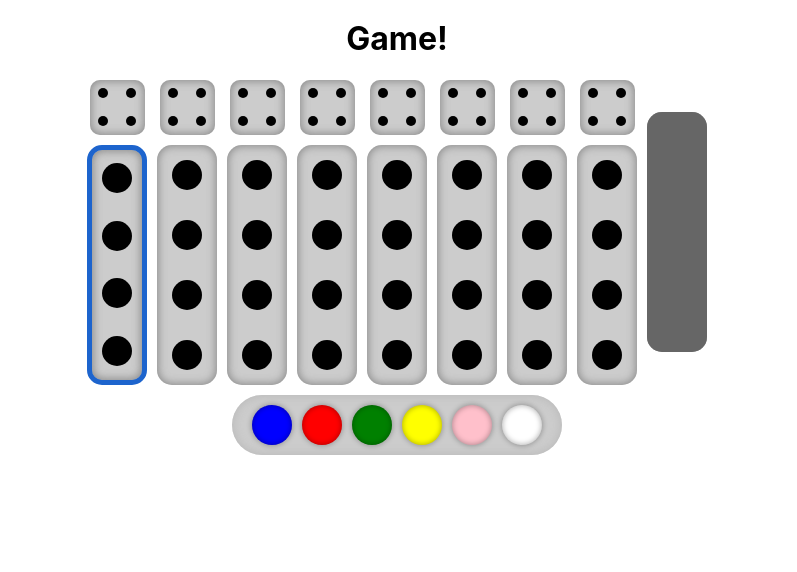
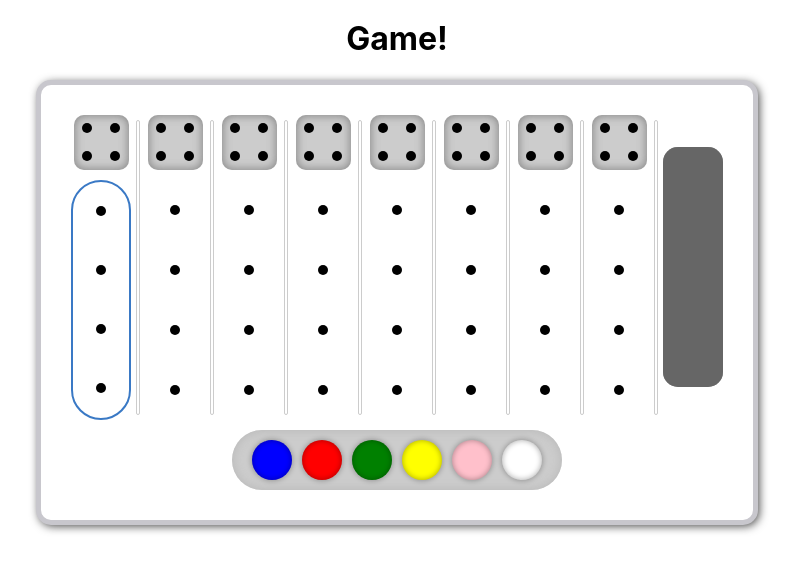
Before and after one commit to franfaccin/mastermind, a React (Create React App) app: page / in a window 1280 px wide. Shown: the top 572 px of the page, without its empty margins (243-1040 px from the left). Built offline with nearby package versions, Linux system fonts and the light colour scheme.

Commit message:
Improvements to game UI

```diff
--- a/src/App.css
+++ b/src/App.css
@@ -1,5 +1,12 @@
 * {
   box-sizing: border-box;
+}
+
+body {
+  min-width: 100vw;
+  min-height: 100vh;
+  width: 100%;
+  height: 100%;
 }
 
 /*! normalize.css v8.0.1 | MIT License | github.com/necolas/normalize.css */
--- a/src/components/DecodingBoard.tsx
+++ b/src/components/DecodingBoard.tsx
@@ -7,9 +7,12 @@ import SecretResult from "./SecretResult";
 import { GameContext } from "../context/gameContext";
 import { Turn } from "../models/Turn";
 
+const GuessWrapper = styled.div`
+  display: flex;
+`;
+
 const GuessSection = styled.section`
   display: inline-grid;
-  margin-right: 10px;
   width: ${COLUMN_SIZE}px;
   justify-items: center;
   align-items: center;
@@ -23,12 +26,20 @@ const DecodingBoardArea = styled.div`
   align-items: center;
 `;
 
+const Divider = styled.div`
+  width: 4px;
+  border-radius: 2px;
+  border: 1px solid #ccc;
+  margin: 5px;
+`;
+
 interface GuessProps extends Turn {
   isReady: boolean;
 }
 
 const Guess = ({ guess, guessScore, isActive, isReady }: GuessProps) => {
   return (
+    <GuessWrapper>
       <GuessSection>
         <GuessResult
           result={guessScore}
@@ -41,6 +52,8 @@ const Guess = ({ guess, guessScore, isActive, isReady }: GuessProps) => {
           data-testid="guess-board"
         />
       </GuessSection>
+      <Divider />
+    </GuessWrapper>
   );
 };
 
--- /dev/null
+++ b/src/components/GameBoard.tsx
@@ -0,0 +1,34 @@
+import React from "react";
+import DecodingBoard from "./DecodingBoard";
+import PegsDisplay from "./PegsDisplay";
+import styled from "@emotion/styled";
+
+const SpaceVertical = styled.div`
+  width: 100%;
+  height: 10px;
+`;
+
+const GameBoardDiv = styled.div`
+  display: flex;
+  flex-direction: column;
+  justify-content: center;
+  align-items: center;
+  padding: 30px;
+  border-radius: 15px;
+  border: 5px solid #c8c7cd;
+  background-color: #fff;
+
+  box-shadow: 2px 2px 10px -1px rgba(0, 0, 0, 0.75);
+`;
+
+const GameBoard = () => {
+  return (
+    <GameBoardDiv>
+      <DecodingBoard />
+      <SpaceVertical />
+      <PegsDisplay />
+    </GameBoardDiv>
+  );
+};
+
+export default GameBoard;
--- a/src/components/GuessBoard.tsx
+++ b/src/components/GuessBoard.tsx
@@ -1,10 +1,18 @@
-import React, { useContext } from "react";
+/** @jsx jsx */
+import { css, jsx } from "@emotion/core";
+
+import { useContext } from "react";
 import styled from "@emotion/styled";
-import { SECRET_SIZE, COLUMN_SIZE, PEG_DIAM } from "../config/config";
-import { Peg, pegFocus } from "./Pegs";
+import {
+  SECRET_SIZE,
+  COLUMN_SIZE,
+  PEG_DIAM,
+  FOCUS_COLOR,
+} from "../config/config";
 import { CodePeg } from "../models/CodePeg";
-import { css } from "@emotion/core";
 import { GameContext } from "../context/gameContext";
+import { Peg } from "./Pegs";
+import { PegFocus } from "../styles/PegFocus";
 
 interface GuessBoardProps {
   guesses: Array<CodePeg | null>;
@@ -12,10 +20,10 @@ interface GuessBoardProps {
 }
 
 const BOARD_HEIGHT = SECRET_SIZE * (PEG_DIAM + PEG_DIAM / 2);
-const PEG_HOLE_SIZE = PEG_DIAM * 0.75;
+const PEG_HOLE_SIZE = PEG_DIAM * 0.25;
 
 const BoardActive = css`
-  border: 5px solid #1d64cd;
+  border: 2px solid ${FOCUS_COLOR};
   & > * {
     cursor: pointer;
   }
@@ -24,9 +32,7 @@ const BoardActive = css`
 const GuessBoardArea = styled.div<{ isActive?: boolean }>`
   width: ${COLUMN_SIZE}px;
   height: ${BOARD_HEIGHT}px;
-  background-color: #ccc;
-  border-radius: 15px;
-  box-shadow: inset 0px 0px 8px 1px rgba(112, 112, 112, 0.75);
+  border-radius: ${COLUMN_SIZE / 2}px;
 
   display: grid;
   grid-template-columns: 100%;
@@ -37,15 +43,36 @@ const GuessBoardArea = styled.div<{ isActive?: boolean }>`
   ${({ isActive }) => isActive && BoardActive}
 `;
 
-const PegHole = styled.div<{ isActive?: boolean }>`
-  position: relative;
-  width: ${PEG_HOLE_SIZE}px;
-  height: ${PEG_HOLE_SIZE}px;
-  background-color: #000;
-  border-radius: 50%;
+interface PegHoleProps {
+  isActive?: boolean;
+  onClick: () => void;
+}
 
-  ${({ isActive }) => isActive && pegFocus}
-`;
+const PegHole = ({ isActive, onClick }: PegHoleProps) => (
+  <div
+    onClick={onClick}
+    css={css`
+      position: relative;
+      width: ${PEG_DIAM}px;
+      height: ${PEG_DIAM}px;
+      border-radius: 50%;
+      display: flex;
+      justify-content: center;
+      align-items: center;
+      ${isActive && PegFocus}
+    `}
+  >
+    <div
+      css={css`
+        vertical-align: center;
+        width: ${PEG_HOLE_SIZE}px;
+        height: ${PEG_HOLE_SIZE}px;
+        background-color: #000;
+        border-radius: 50%;
+      `}
+    />
+  </div>
+);
 
 const GuessBoard = ({ guesses, isActive, ...otherProps }: GuessBoardProps) => {
   const {
--- a/src/components/Pegs.tsx
+++ b/src/components/Pegs.tsx
@@ -1,29 +1,13 @@
 import React from "react";
 import styled from "@emotion/styled";
 import { css } from "@emotion/core";
-import { PEG_DIAM, FOCUS_COLOR } from "../config/config";
+import { PEG_DIAM } from "../config/config";
 import { CodePeg } from "../models/CodePeg";
+import { PegFocus } from "../styles/PegFocus";
 interface PegBaseProps extends React.ComponentProps<"div"> {
   isActive?: boolean;
   "data-testid"?: string;
 }
-
-export const pegFocus = css`
-  ::after {
-    content: "";
-
-    position: absolute;
-    top: 50%;
-    left: 50%;
-    transform: translate(-50%, -50%);
-
-    box-sizing: content-box;
-    width: ${PEG_DIAM + 4}px;
-    height: ${PEG_DIAM + 4}px;
-    border: 3px solid ${FOCUS_COLOR};
-    border-radius: 50%;
-  }
-`;
 
 const pegBaseCss = ({ isActive = false }) => css`
   position: relative;
@@ -33,7 +17,7 @@ const pegBaseCss = ({ isActive = false }) => css`
   box-shadow: 0px 0px 5px 1px rgba(0, 0, 0, 0.25),
     inset 0px 0px 5px 1px rgba(0, 0, 0, 0.25);
 
-  ${isActive && pegFocus}
+  ${isActive && PegFocus}
 `;
 
 export const PegA = styled.div<PegBaseProps>`
--- a/src/screens/GameScreen.tsx
+++ b/src/screens/GameScreen.tsx
@@ -1,14 +1,8 @@
 import React from "react";
-import DecodingBoard from "../components/DecodingBoard";
-import PegsDisplay from "../components/PegsDisplay";
 import styled from "@emotion/styled";
 import { GameContext } from "../context/gameContext";
 import { useGameControl, GameStatus } from "../hooks/useGameControl";
-
-const SpaceVertical = styled.div`
-  width: 100%;
-  height: 10px;
-`;
+import GameBoard from "../components/GameBoard";
 
 const GameArea = styled.div`
   display: flex;
@@ -35,9 +29,7 @@ const GameScreen = () => {
     <GameContext.Provider value={gameContext}>
       <GameArea>
         <h1>{getStatusMessage(gameStatus)}</h1>
-        <DecodingBoard />
-        <SpaceVertical />
-        <PegsDisplay />
+        <GameBoard />
       </GameArea>
     </GameContext.Provider>
   );
--- /dev/null
+++ b/src/styles/PegFocus.tsx
@@ -0,0 +1,42 @@
+import { css } from "@emotion/core";
+import { PEG_DIAM, FOCUS_COLOR } from "../config/config";
+
+export const PegFocus = css`
+  ::after {
+    content: "";
+
+    position: absolute;
+    top: 50%;
+    left: 50%;
+    transform: translate(-50%, -50%);
+
+    box-sizing: content-box;
+    width: ${PEG_DIAM + 4}px;
+    height: ${PEG_DIAM + 4}px;
+    border: 3px solid transparent;
+    border-top: 4px solid ${FOCUS_COLOR};
+    border-bottom: 4px solid ${FOCUS_COLOR};
+
+    border-radius: 50%;
+
+    animation: rotate 1.75s infinite linear, start 0.25s 1 ease-out;
+  }
+
+  @keyframes rotate {
+    from {
+      transform: translate(-50%, -50%) rotate(0deg);
+    }
+    to {
+      transform: translate(-50%, -50%) rotate(360deg);
+    }
+  }
+
+  @keyframes start {
+    0% {
+      opacity: 0;
+    }
+    100% {
+      opacity: 1;
+    }
+  }
+`;
```
Lines whose indentation alone changed are shown as unchanged.
